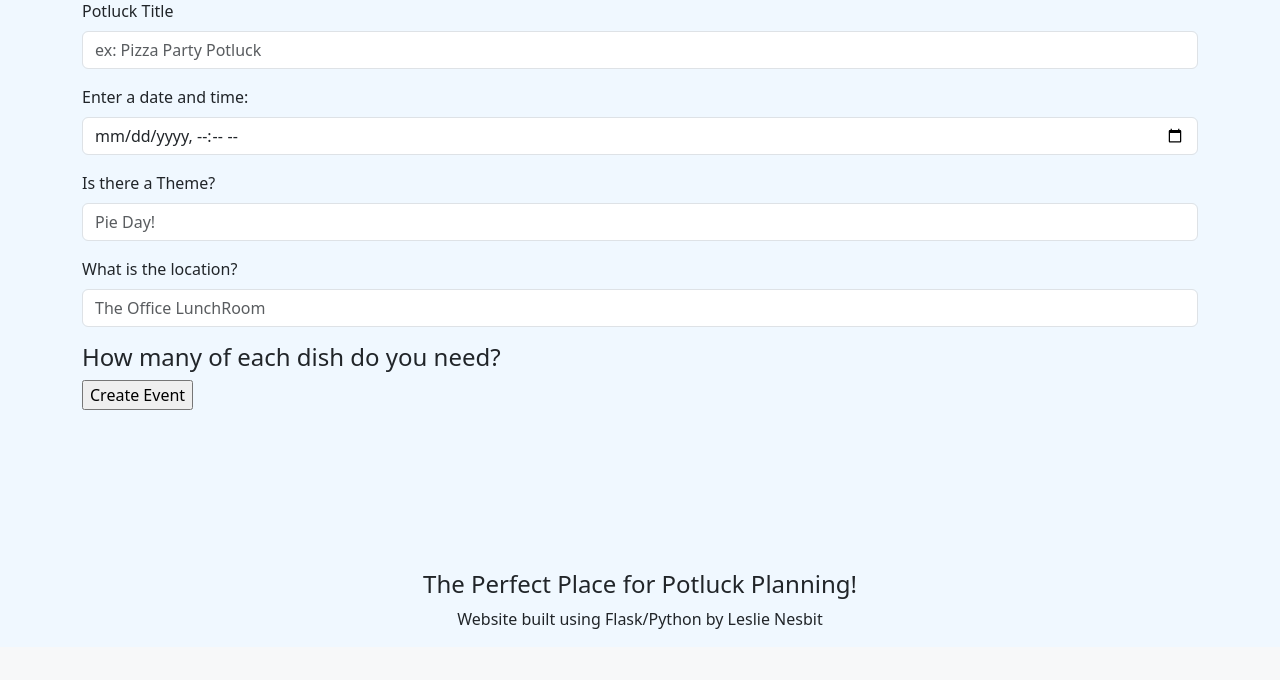
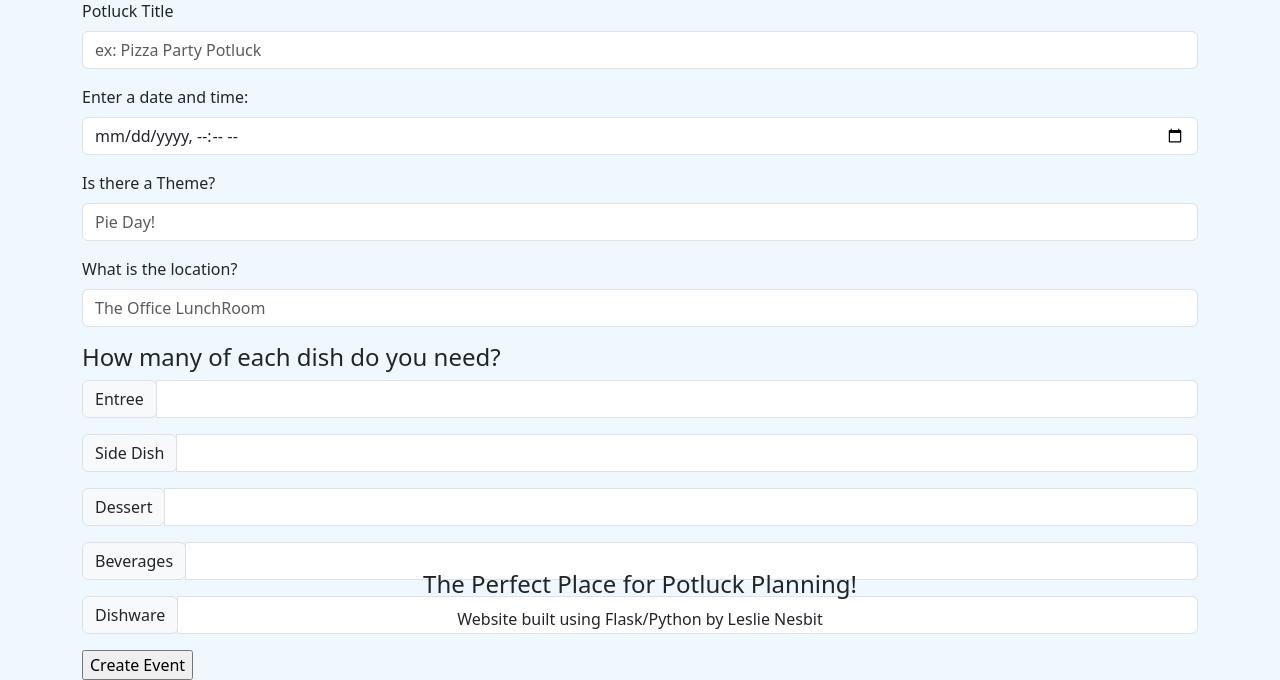
Before and after one commit to LeelooDawn/Final-Project, a Flask app: template templates/events.html in a window 1280 px wide. Shown: the part 153-833 px from the top of the page. Before the commit the page ends 782 px from the top, so only its background shows below. Run offline with Flask 3, Linux system fonts and the light colour scheme; the template is opened without the code that fills it, so the values that code supplies are empty.

Commit message:
sub-resources, updating events function

```diff
--- a/app.py
+++ b/app.py
@@ -17,7 +17,7 @@ db = "/users/leslienesbit/Documents/GitHub Projects/Final Project/potluck.db"
 def login_required(f):
     @wraps(f)
     def decorated_function(*args, **kwargs):
-        if sesson.get("user_id") is None:
+        if session.get("id") is None:
             return redirect("/login")
         return f(*args, **kwargs)
     return decorated_function
@@ -131,9 +131,9 @@ def register():
 def events():
 # USER CREATES EVENT BY ENTERING INFORMATION INTO EVENT TABLE
     #create host id for the user
-    host_id = session.get("user_id")
+    host_id = session.get("id")
     #create connection to database
-    con = sqlite.connect(db)
+    con = sqlite3.connect(db)
     cur = con.cursor()
 
     if request.method == "POST":
@@ -142,11 +142,14 @@ def events():
         event_theme = request.form.get("eventtheme")
         datetime = request.form.get("datetime")
         event_location = request.form.get("eventlocation")
-        dish_type = request.form.get("dish_type")
-        amount_of_type = request.form.get("amount_of_type")
+        amount_of_entree = request.form.get("amount_of_entree")
+        amount_of_sidedish = request.form.get("amount_of_sidedish")
+        amount_of_dessert = request.form.get("amount_of_dessert")
+        amount_of_beverage = request.form.get("amount_of_beverage")
+        amount_of_dishware = request.form.get("amount_of_dishware")
         #make sure no fields are left black
         error = "All fields are required"
-        if not all(event_title, event_theme, datetime, event_location, dish_type,):
+        if not all(event_title, event_theme, datetime, event_location, dish_type, amount_of_entree, amount_of_sidedish, amount_of_dessert, amount_of_beverage, amount_of_dishware):
             return render_template ("error.html", error=error)
         #begin adding event to database
         cur.execute("BEGIN")
@@ -155,7 +158,7 @@ def events():
         #get created event primary id
         event_id = cur.lastrowid
         #get dish-type and select the dish-id from the table
-        cur.execute("SELECT dish_id FROM dish_type WHERE dish_type = ?" (dish_type,))
+        cur.execute("SELECT dish_id FROM dish_type WHERE dish_type = (?, ?, ?, ?, ?)", ())
         dish_id = c.fetchone()[0]
         #enter dishes information: dish-id (from other table), amount of the type of dish, and the event-id just created
         new_event_dishes = cur.execute("INSERT INTO dishes_needed (dish_id, amount_of_type, event_id) VALUES(?,?,?)", (dish_id, amount_of_type, event_id))
@@ -172,18 +175,16 @@ def events():
             dishType=dish_type
             amount_of_dishes=new_event_dishes["amount_of_type"]
 
-        return render_template("newevent.html", name=name, location=location, datetime=dateandtime, theme=theme, dishType=dish_type, amount_of_dishes=amount_of_dishes)
+        return render_template("events/newevent.html", name=name, location=location, datetime=dateandtime, theme=theme, dishType=dish_type, amount_of_dishes=amount_of_dishes)
     else:
-        cur.execute("SELECT dish_type FROM dish_type")
-        dish_types = [row[0] for row in c.fetchall()]
-        return render_template("events.html", dish_types=dish_types)
+        return render_template("events.html")
 
 #APP ROUTE - CONFIRM EVENT INFORMATION & SEND INVITATIONS
 
 @app.route("/recipes", methods=["GET", "POST"])
 def recipes():
     #contact API
-    user_id = session.get("user_id")
+    user_id = session.get("id")
 
     recipe = Edamam(
         recipes_appid=os.environ.get('APP_ID'),
--- a/templates/events.html
+++ b/templates/events.html
@@ -44,7 +44,82 @@ block main %}
     />
   </div>
   <h4>How many of each dish do you need?</h4>
-
+  <div class="input-group mb-3">
+    <div class="input-group-prepend">
+      <span class="input-group-text" name="entree" id="entree">Entree</span>
+    </div>
+    <input
+      type="number"
+      min="1"
+      max="10"
+      name="amount_of_entree"
+      class="form-control"
+      aria-label="Default"
+      aria-describedby="inputGroup-sizing-default"
+    />
+  </div>
+  <div class="input-group mb-3">
+    <div class="input-group-prepend">
+      <span class="input-group-text" name="side_dish" id="side_dish"
+        >Side Dish</span
+      >
+    </div>
+    <input
+      type="number"
+      min="1"
+      max="10"
+      name="amount_of_sidedish"
+      class="form-control"
+      aria-label="Default"
+      aria-describedby="inputGroup-sizing-default"
+    />
+  </div>
+  <div class="input-group mb-3">
+    <div class="input-group-prepend">
+      <span class="input-group-text" name="dessert" id="dessert">Dessert</span>
+    </div>
+    <input
+      type="number"
+      min="1"
+      max="10"
+      name="amount_of_dessert"
+      class="form-control"
+      aria-label="Default"
+      aria-describedby="inputGroup-sizing-default"
+    />
+  </div>
+  <div class="input-group mb-3">
+    <div class="input-group-prepend">
+      <span class="input-group-text" name="beverages" id="beverages"
+        >Beverages</span
+      >
+    </div>
+    <input
+      type="number"
+      min="1"
+      max="10"
+      name="amount_of_beverage"
+      class="form-control"
+      aria-label="Default"
+      aria-describedby="inputGroup-sizing-default"
+    />
+  </div>
+  <div class="input-group mb-3">
+    <div class="input-group-prepend">
+      <span class="input-group-text" name="dish_ware" id="dish_ware"
+        >Dishware</span
+      >
+    </div>
+    <input
+      type="number"
+      min="1"
+      max="10"
+      name="amount_of_dishware"
+      class="form-control"
+      aria-label="Default"
+      aria-describedby="inputGroup-sizing-default"
+    />
+  </div>
   <input type="submit" value="Create Event" />
 </form>
 {% endblock %}
--- a/templates/index.html
+++ b/templates/index.html
@@ -6,7 +6,7 @@ main %}
 <div class="container">
   <p>You have not RSVP'd to any events yet</p>
   <button type="submit" class="btn btn-info">
-    <a href="{{ url_for ('event') }}">Create your event here!</a>
+    <a href="{{ url_for ('events') }}">Create your event here!</a>
   </button>
 </div>
 <div class="container">
```
Also changed, not shown: templates/events/newevent.html (renamed from templates/newevent.html), 2 other files.
